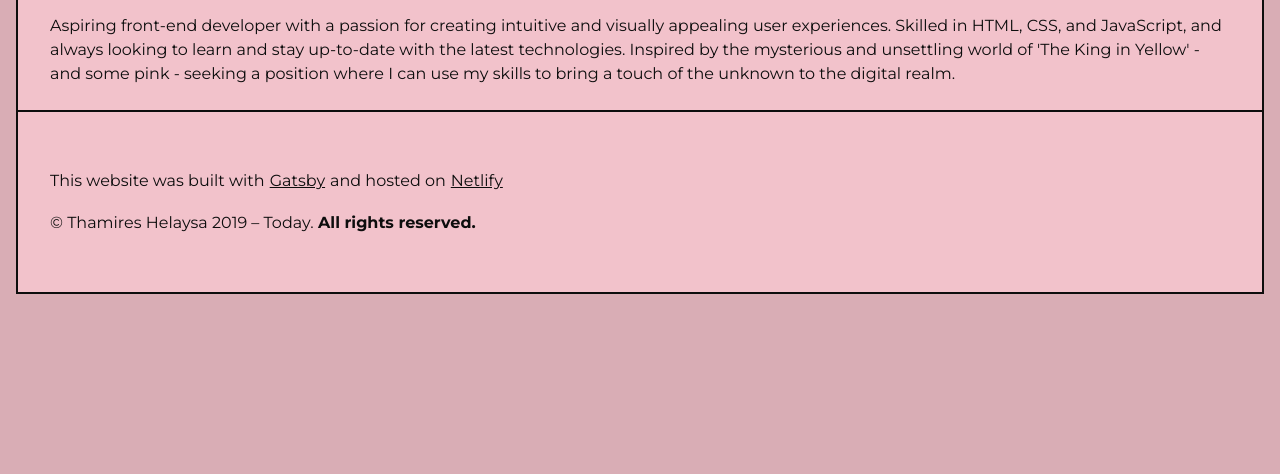
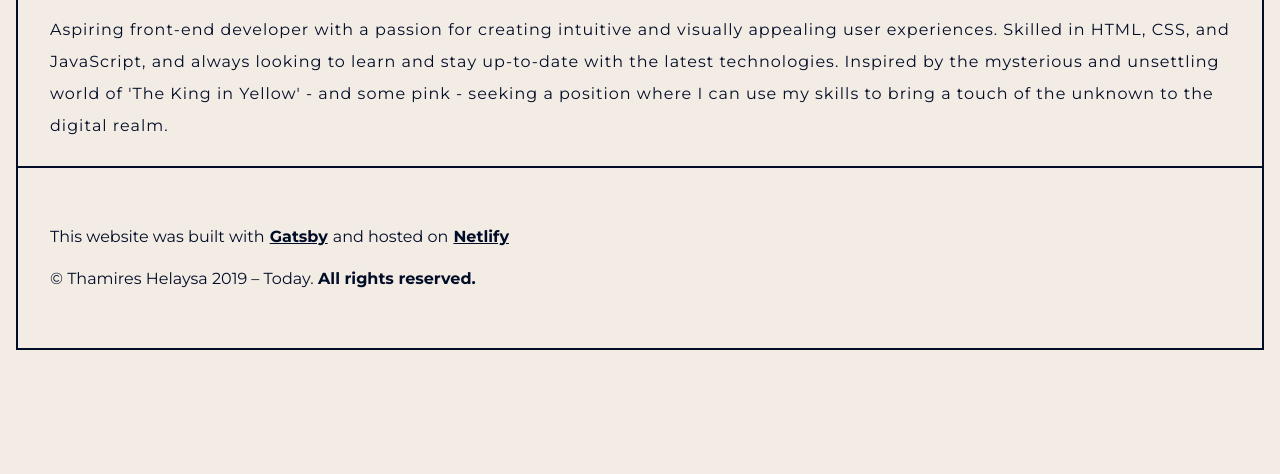
Before and after one commit to ThamyHelaysa/portfolio, a Gatsby site in the folder thamy-blog/: page / in a window 1280 px wide. Shown: the part 326-800 px from the top of the page. Built offline with nearby package versions, Linux system fonts and the light colour scheme; Gatsby itself is replaced by a stand-in of ours.

Commit message:
style: mudando estilo do tema

```diff
--- a/thamy-blog/src/components/Button/OpenCloseNav.js
+++ b/thamy-blog/src/components/Button/OpenCloseNav.js
@@ -46,7 +46,6 @@ const Icon = styled.span`
 `
 
 const OpenNavButton = (props) => {
-    console.log(props.isOpenNav);
     return (
         <OpenBtn {...props} type="button" className={props.isOpenNav ? "--open-nav" : ""}>
             <Icon className='--open'>&#x268C;</Icon>
--- a/thamy-blog/src/components/Footer/Footer.js
+++ b/thamy-blog/src/components/Footer/Footer.js
@@ -21,6 +21,12 @@ const Copyright = styled.p`
 const Link = styled.a`
   padding: 0 5px;
   color: inherit;
+  font-weight: ${(props) => props.theme.fonts.paraGraphsBold.fontWeight};
+  transition: all 250ms ease 0s;
+  &:hover {
+      background-color: ${(props) => props.theme.colors.extra};
+      color: ${(props) => props.theme.colors.brightness};
+  }
 `
 
 const Footer = () => {
--- a/thamy-blog/src/components/Form/InputCheckbox.js
+++ b/thamy-blog/src/components/Form/InputCheckbox.js
@@ -13,7 +13,7 @@ const Input = styled.input`
     height: 0;
     appearance: none;
     &:checked + label {
-        background-color: ${(props) => props.theme.colors.primary};
+        background-color: ${(props) => props.theme.colors.extra};
     }
 `
 
@@ -22,6 +22,8 @@ const Label = styled.label`
     width: 40px;
     height: 40px;
     background-color: ${(props) => props.theme.colors.bodyColor};
+    border: ${(props) => props.theme.colors.border};
+    cursor: pointer;
 `
 
 const InputCheckbox = ({ onCheck, checkValue, checkID }) => {
--- a/thamy-blog/src/components/Navigation/List.js
+++ b/thamy-blog/src/components/Navigation/List.js
@@ -26,9 +26,12 @@ const Item = styled.li`
 
 const StyledLink = styled(Link)`
     color: inherit;
+    font-weight: ${(props) => props.theme.fonts.paraGraphsBold.fontWeight};
     letter-spacing: 2px;
+    transition: all 250ms ease 0s;
     &:hover {
-        background-color: ${(props) => props.theme.colors.bodyColor};
+        background-color: ${(props) => props.theme.colors.extra};
+        color: ${(props) => props.theme.colors.brightness};
     }
 `
 
--- a/thamy-blog/src/components/Paragraphs/PageTitle.js
+++ b/thamy-blog/src/components/Paragraphs/PageTitle.js
@@ -1,21 +1,22 @@
 import styled from 'styled-components';
 
 const TitleH1 = styled.h1`
-  margin-top: 2rem;
+  display: inline-block;
+  background-color: ${(props) => props.theme.colors.darkness};
+  color: ${(props) => props.theme.colors.titleColor};
   font-family: ${(props) => props.theme.fonts.bigTitle.fontFamily};
   font-size: ${(props) => props.theme.fonts.bigTitle.fontSize};
   font-weight: ${(props) => props.theme.fonts.bigTitle.fontWeight};
-  color: ${(props) => props.theme.colors.titleColor};
-  text-shadow: 3px 4px ${(props) => props.theme.colors.titleShadow};
   line-height: 1;
 `
 
 const TitleH2 = styled.h2`
+  display: inline-block;
+  background-color: ${(props) => props.theme.colors.darkness};
+  color: ${(props) => props.theme.colors.titleColor};
   font-family: ${(props) => props.theme.fonts.mediumTitle.fontFamily};
   font-size: ${(props) => props.theme.fonts.mediumTitle.fontSize};
   font-weight: ${(props) => props.theme.fonts.mediumTitle.fontWeight};
-  text-shadow: 3px 4px ${(props) => props.theme.colors.titleShadow};
-  color: ${(props) => props.theme.colors.titleColor};
   line-height: 1;
 `
 
--- a/thamy-blog/src/components/Paragraphs/Paragraph.js
+++ b/thamy-blog/src/components/Paragraphs/Paragraph.js
@@ -4,6 +4,8 @@ import styled from 'styled-components';
 const StyledParagraph = styled.p`
     padding: 1.5rem 0;
     font-family: ${(props) => props.theme.fonts.paraGraphs.fontFamily};
+    letter-spacing: 1px;
+    line-height: 2;
 `
 
 const Paragraph = ({children}) => {
--- a/thamy-blog/src/components/ToDo/Card.js
+++ b/thamy-blog/src/components/ToDo/Card.js
@@ -11,7 +11,7 @@ const Item = styled.li`
     align-items: center;
     padding: 1rem;
     background-color: ${(props) => props.theme.colors.bgColor};
-    border: 2px solid ${(props) => props.theme.colors.terceary};
+    border: ${(props) => props.theme.colors.border};
     & > span {
         word-wrap: break-word;
         @media (max-width: ${BREAKPOINTS.mobile}){
@@ -35,7 +35,6 @@ const ItemLabel = styled.span`
     background: linear-gradient(90deg, transparent, currentColor 0) no-repeat
                 right center / calc(var(--strike) * 100%) var(--thickness);
     transition: background-size .4s ease;
-    font: 25px Arial;
     padding: 0 .2em;
     .--checked > .--container > & {
         --strike: 1; /* "1" means "true" (show the strike line) */
--- a/thamy-blog/src/constants/colors.js
+++ b/thamy-blog/src/constants/colors.js
@@ -8,34 +8,79 @@ const colorNames = {
     red: "#D91A2A",
     pink: "#F2C2CB",
     pinkShadow: "#D9ADB5",
+
+    lavander: "#cfb6e3",
+    yellow: "#f69c55",
+    peach: "#f47d84",
+    lightPink: "#f276c8",
+    neonPink: "#ef4e79",
+    darkPink: "#b23653",
+    wine: "#741631",
+    darkBlue: "#010c27",
+    white: "#f3ece5",
+    fullWhite: "#FFFFFF",
+
+    blue50: "#f2f3f4",
+    blue100: "#e6e7e9",
+    blue200: "#c0c2c9",
+    blue300: "#999ea9",
+    blue400: "#4d5568",
+    blue500: "#010c27", // Main color
+    blue700: "#01091d",
+    blue900: "#000613",
+
+    pink50: "#fef6f8",
+    pink100: "#fdedf2",
+    pink200: "#fbd3de",
+    pink300: "#f9b8c9",
+    pink400: "#f483a1",
+    pink500: "#ef4e79", // Main color
+    pink700: "#b33b5b",
+    pink900: "#75263b",
+
 }
+
 
 const COLORS = {
     primary: colorNames.red,
     secondary: colorNames.pink,
     terceary: colorNames.gray,
-    brightness: colorNames.snow,
-    extra: colorNames.pinkShadow,
-    text: colorNames.black,
+
+    brightness: colorNames.white,
+    darkness: colorNames.darkBlue,
+
+    extra: colorNames.red,
+    text: colorNames.blue500,
+
     border: "2px solid",
-    bodyColor: colorNames.pinkShadow,
-    bgColor: colorNames.pink,
-    titleColor: colorNames.red,
-    titleShadow: colorNames.pinkShadow,
+
+    bodyColor: colorNames.white,
+    bgColor: colorNames.white,
+
+    titleColor: colorNames.white,
+    titleShadowGlow: colorNames.lavander,
+    titleShadowGlowWhite: colorNames.lavander
 };
 
 const DARKCOLORS = {
     primary: colorNames.black,
     secondary: colorNames.shadow,
     terceary: colorNames.mediumGray,
-    brightness: colorNames.gray,
-    extra: colorNames.pink,
-    text: colorNames.snow,
-    border: "2px solid",
-    bodyColor: colorNames.darkGray,
-    bgColor: colorNames.shadow,
-    titleColor: colorNames.pinkShadow,
-    titleShadow: colorNames.darkGray,
+
+    brightness: colorNames.blue500,
+    darkness: colorNames.white,
+
+    extra: colorNames.red,
+    text: colorNames.white,
+
+    border: `2px solid ${colorNames.blue400}`,
+
+    bodyColor: colorNames.blue500,
+    bgColor: colorNames.blue500,
+
+    titleColor: colorNames.red,
+    titleShadowGlow: colorNames.pink700,
+    titleShadowGlowWhite: colorNames.fullWhite
 }
 
 
--- a/thamy-blog/src/pages/projects/index.js
+++ b/thamy-blog/src/pages/projects/index.js
@@ -15,7 +15,7 @@ const projData = [
         desc: "An simple todo list made with React and Styled Components inside this site.",
         image: {
             name: 'ToDo List Preview',
-            path: ''
+            path: '../../images/ToDo_List.gif'
         }
     }
 ]
```
Also changed, not shown: thamy-blog/src/components/Layout/GridLayout.js (+12 -4 lines), thamy-blog/src/components/Navigation/Cards.js (+8 -3 lines), thamy-blog/src/components/ToDo/App.js (+43 -3 lines), 1 other file.
